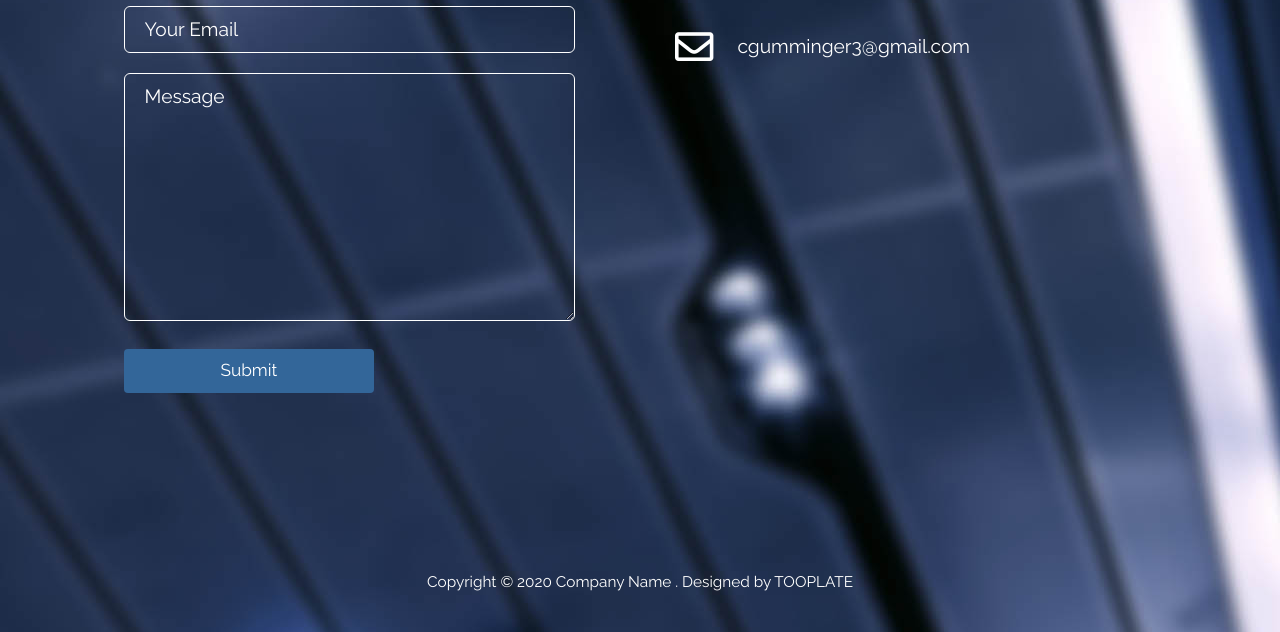
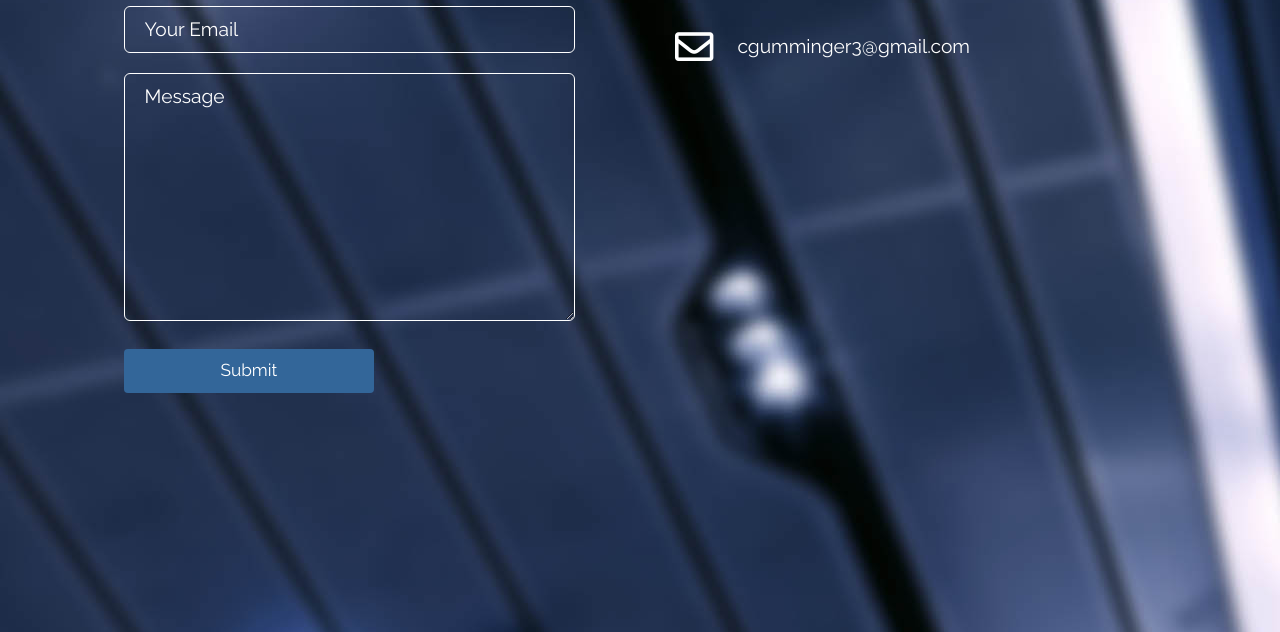
Before and after one commit to CGumminger/CGumminger.github.io, a plain HTML site: page index.html in a window 1280 px wide. Shown: the part 2193-2825 px from the top of the page. Drawn offline with Linux system fonts and the light colour scheme.

Commit message:
Update index.html

```diff
--- a/index.html
+++ b/index.html
@@ -167,12 +167,7 @@ https://www.tooplate.com/view/2117-infinite-loop
 
       </div>
 
-      	<footer class="text-center small tm-footer">
-          <p class="mb-0">
-          Copyright &copy; 2020 Company Name
 
-          . <a rel="nofollow" href="https://www.tooplate.com" title="HTML templates">Designed by TOOPLATE</a></p>
-        </footer>
 
     </section>
 
```
